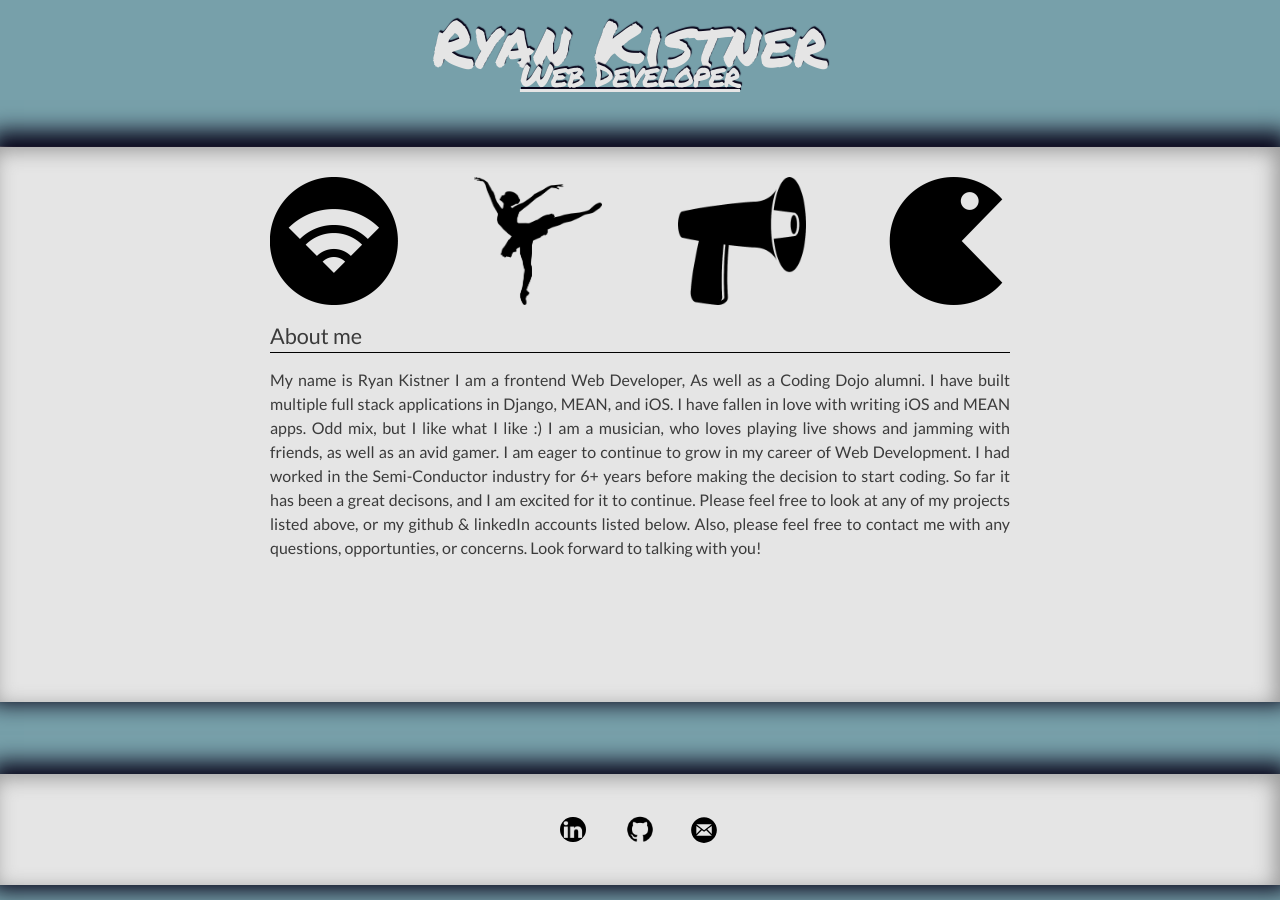
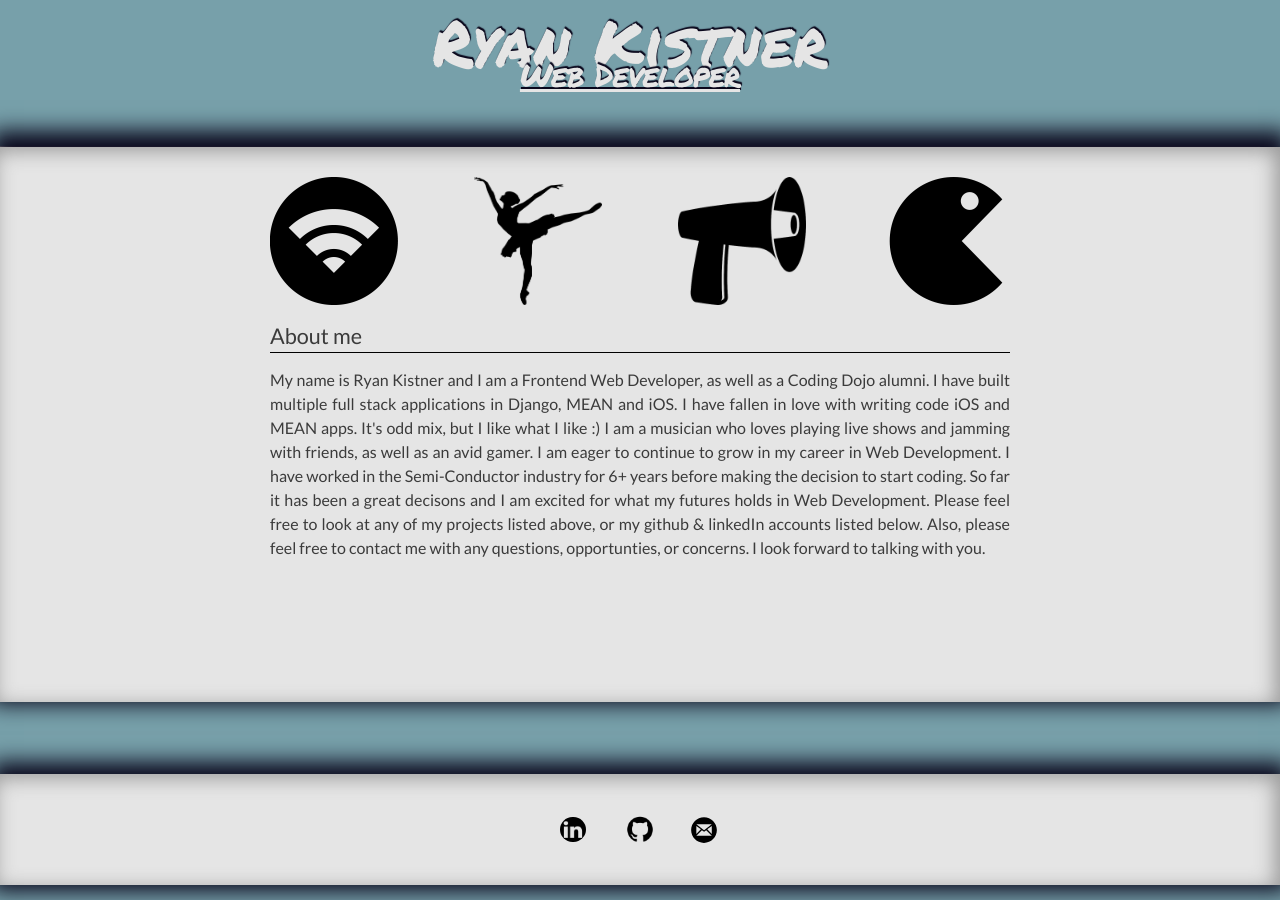
Before and after one commit to RyanGKist/Portfolio, a Jekyll site: the page built from index.md, in a window 1280 px wide. Built offline with Jekyll 4.4.1, drawn with Linux system fonts in a browser that asks for light colours.

Commit message:
edited grammar

```diff
--- a/_layouts/home.html
+++ b/_layouts/home.html
@@ -27,9 +27,9 @@ layout: default
           <div class="footer-col">
             <div class="footer-col-1-left">
                 <p class='detail-title'>WiFi Finder</p>
-                <p class='detail-content'>This is a project created using Angular-4 on the frontend, and postgreSQL on the backend.
-                  WiFi Finder allows the user to locate WiFi hotspots around them, or in specific areas. Based on data pulled from backend data entered from user.
-                  The project utilizes Angular's observables, as well as data response following JSON API's formatting conventions.
+                <p class='detail-content'>This is a project created using Angular-4 on the frontend and postgreSQL on the backend.
+                  WiFi Finder allows the user to locate WiFi hotspots around them or in specific areas, based on data pulled from the backend database entered from user.
+                  The project utilizes Angular's observables, as well as data responses following JSON API's formatting conventions.
                   <br>
                   Link to github <a href='https://github.com/RyanGKist/WifiApp' target='.blank'>here</a>.
                 </p>
@@ -51,7 +51,7 @@ layout: default
             <div class="footer-col-1-left">
                 <p class='detail-title'>Are we Grooving?</p>
                 <p class='detail-content'>iOS app made utilizing Core Motion library. The app allows users to generate color schemes based on movement.
-                  Creating an interactive and responsive app. Prioritized tasks into main queue. To allow for real time display of movement.
+                  Creating an interactive and responsive app. Prioritized tasks into main queue, to allow for real time display of movement.
                   <br>
                   Link to github <a href='https://github.com/RyanGKist/AreweGrooving' target='.blank'>here</a>.
                   <br>
@@ -116,18 +116,16 @@ layout: default
   </div>
   <div class='detail-about-me'>
     <p class='detail-title'>About me</p>
-    <p class='detail-content'>My name is Ryan Kistner I am a frontend Web Developer,
-      As well as a Coding Dojo alumni. I have built multiple full stack applications in
-      Django, MEAN, and iOS.
-      I have fallen in love with writing iOS and MEAN apps. Odd mix, but I like what I like :)
-      I am a musician, who loves playing live shows and jamming with friends, as well as an avid gamer.
-      I am eager to continue to grow in my career of Web Development. I had worked in the Semi-Conductor industry for 6+ years before
-      making the decision to start coding. So far it has been a great decisons, and I am excited for it to continue.
+    <p class='detail-content'>My name is Ryan Kistner and I am a Frontend Web Developer,
+      as well as a Coding Dojo alumni. I have built multiple full stack applications in
+      Django, MEAN and iOS.
+      I have fallen in love with writing code iOS and MEAN apps. It's odd mix, but I like what I like :)
+      I am a musician who loves playing live shows and jamming with friends, as well as an avid gamer.
+      I am eager to continue to grow in my career in Web Development. I have worked in the Semi-Conductor industry for 6+ years before
+      making the decision to start coding. So far it has been a great decisons and I am excited for what my futures holds in Web Development.
       Please feel free to look at any of my projects listed above, or my github & linkedIn accounts listed below.
       Also, please feel free to contact me with any questions, opportunties, or concerns.
-      Look forward to talking with you!
-
-
+      I look forward to talking with you.
     </p>
   </div>
 </div>
```
Also changed, not shown: other parts of _layouts/home.html (+1 -1 lines).
